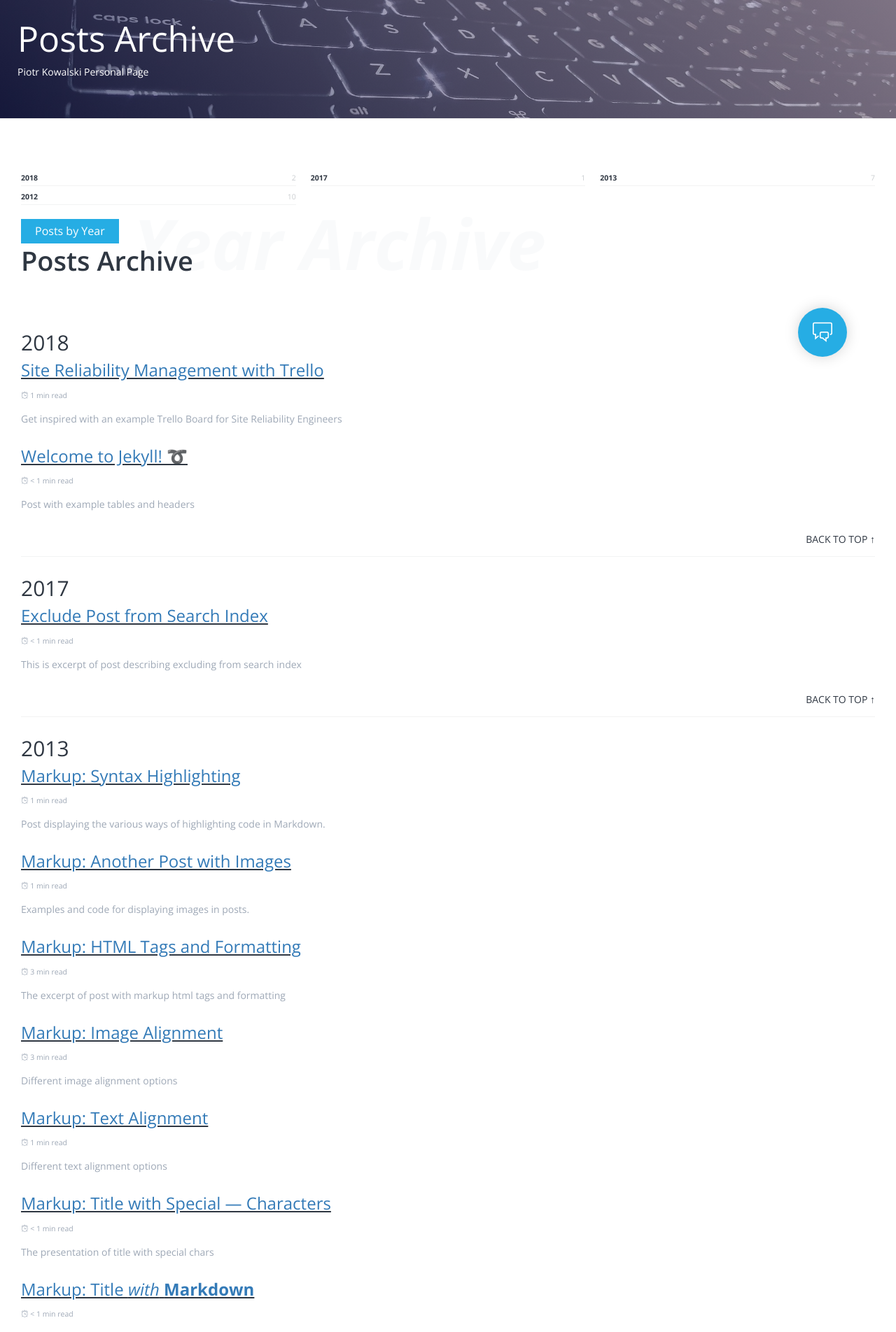
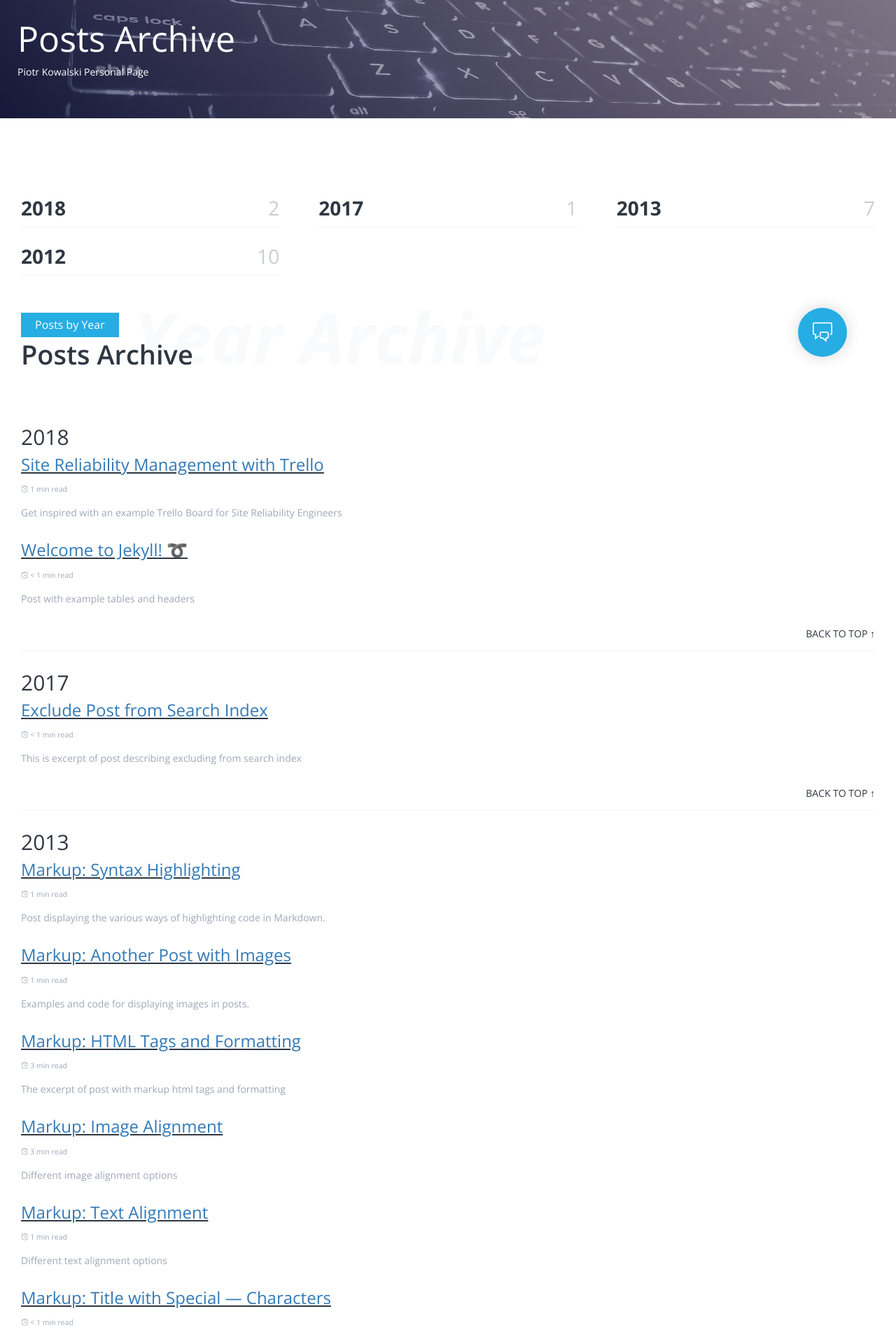
Before and after one commit to bitroniq/bitroniq.github.io, a Jekyll site: the page built from _pages/archve-years.md, in a window 1280 px wide. Shown: the part 320-2224 px from the top of the page at 70% size. Built offline with Jekyll 4.4.1, drawn with Linux system fonts in a browser that asks for light colours; comment, search, counter and statistics services are not loaded.

Commit message:
Fixed issue with CSS for archives

```diff
--- a/assets/css/minimalmistakes.css
+++ b/assets/css/minimalmistakes.css
@@ -1806,7 +1806,7 @@ a.reversefootnote:hover{
     grid-template-columns:repeat(2, 1fr);
     margin:1.414em 0;
     padding:0;
-    font-size:0.75em;
+    font-size:2em;
     list-style:none
 }
 @media (min-width: 64em){
```
